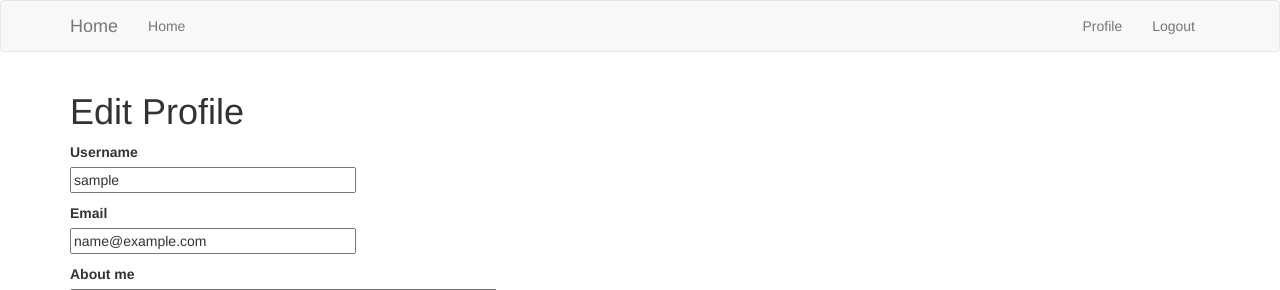
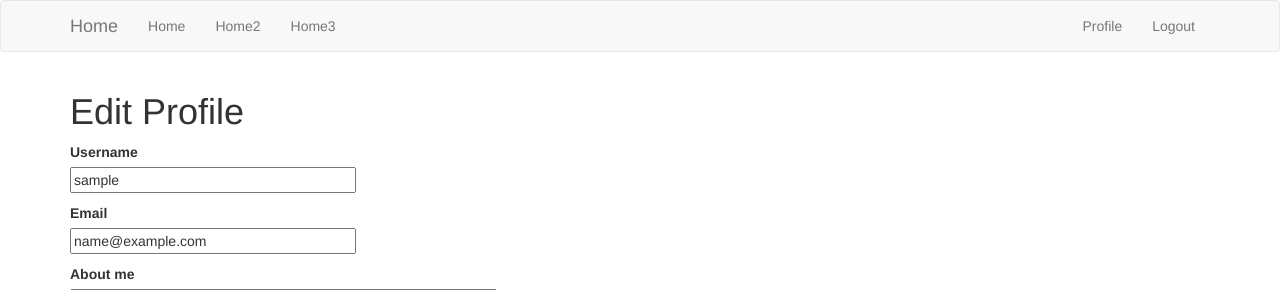
Before and after one commit to armageddion/Bedouina, a Flask app: page /edit_profile in a window 1280 px wide. Shown: the top 290 px of the page. Run offline with Flask 2, Linux system fonts and the light colour scheme; the visitor is signed in with stand-in values (Sample User, id 1); data comes from the database, SQL or seed files in the repository; parts of the project's set-up code (start-up, migrations or seed data) failed here and were passed over; some libraries are stand-ins or nearby versions.

```diff
--- a/www/b3na_web_bottle/app/templates/base.html
+++ b/www/b3na_web_bottle/app/templates/base.html
@@ -23,6 +23,9 @@
 			<div class="collapse navbar-collapse" id="bs-example-navbar-collapse-1">
 				<ul class="nav navbar-nav">
 					<li><a href="{{ url_for('index') }}">Home</a></li>
+					<li><a href="{{ url_for('index') }}">Home2</a></li>
+					<li><a href="{{ url_for('index') }}">Home3</a></li>
+
 				</ul>
 				<ul class="nav navbar-nav navbar-right">
 					{% if current_user.is_anonymous %}
```
